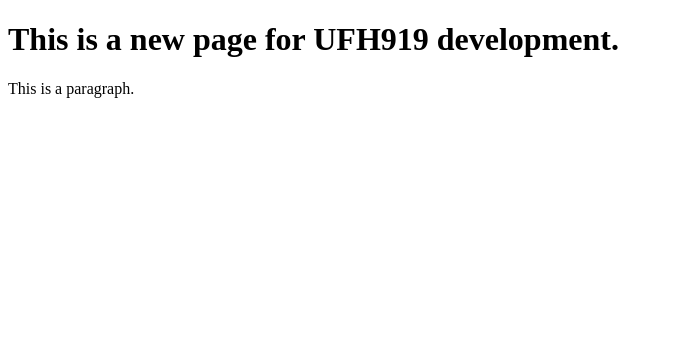
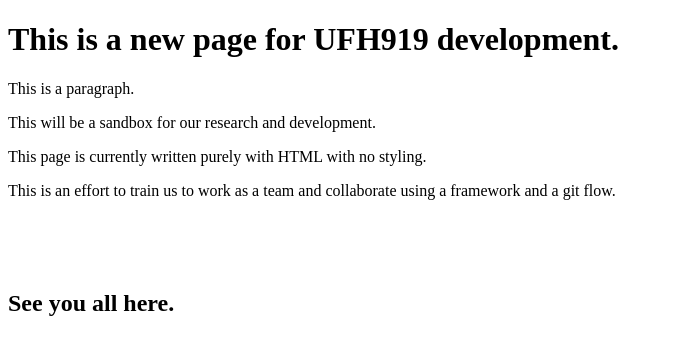
Before and after one commit to ufh919/ufh919.github.io, a plain HTML site: page index.html in a window 1280 px wide. Shown: the whole page, without its empty margins (0-673 px from the left). Drawn offline with Linux system fonts and the light colour scheme.

Commit message:
updating the body

```diff
--- a/index.html
+++ b/index.html
@@ -7,6 +7,10 @@
 
 <h1>This is a new page for UFH919 development.</h1>
 <p>This is a paragraph.</p>
-
+<p>This will be a sandbox for our research and development.</p>
+<p>This page is currently written purely with HTML with no styling.</p>
+<p>This is an effort to train us to work as a team and collaborate using a framework and a git flow.</p>
+<br><br><br>
+<h2>See you all here.</h2>
 </body>
 </html>
```
